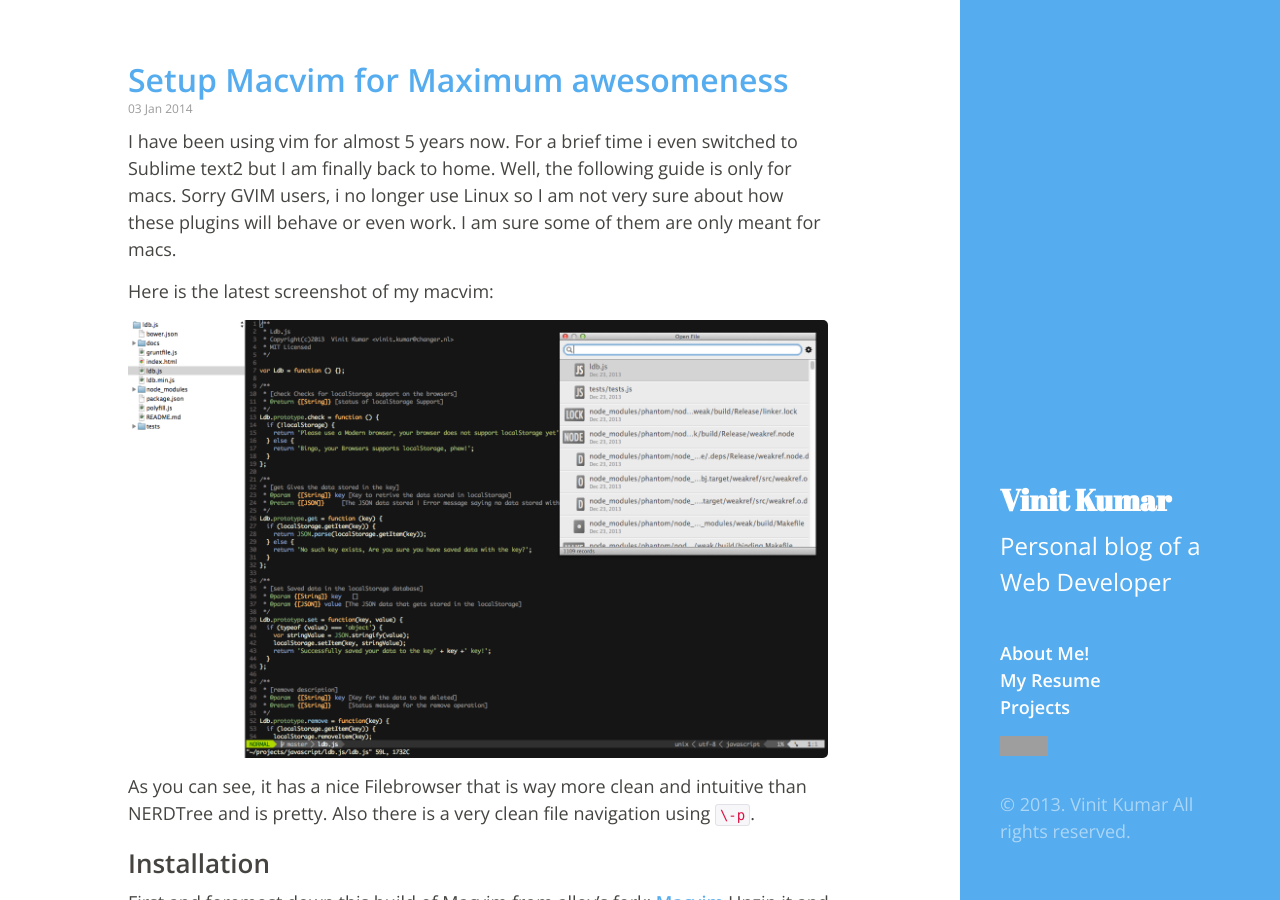
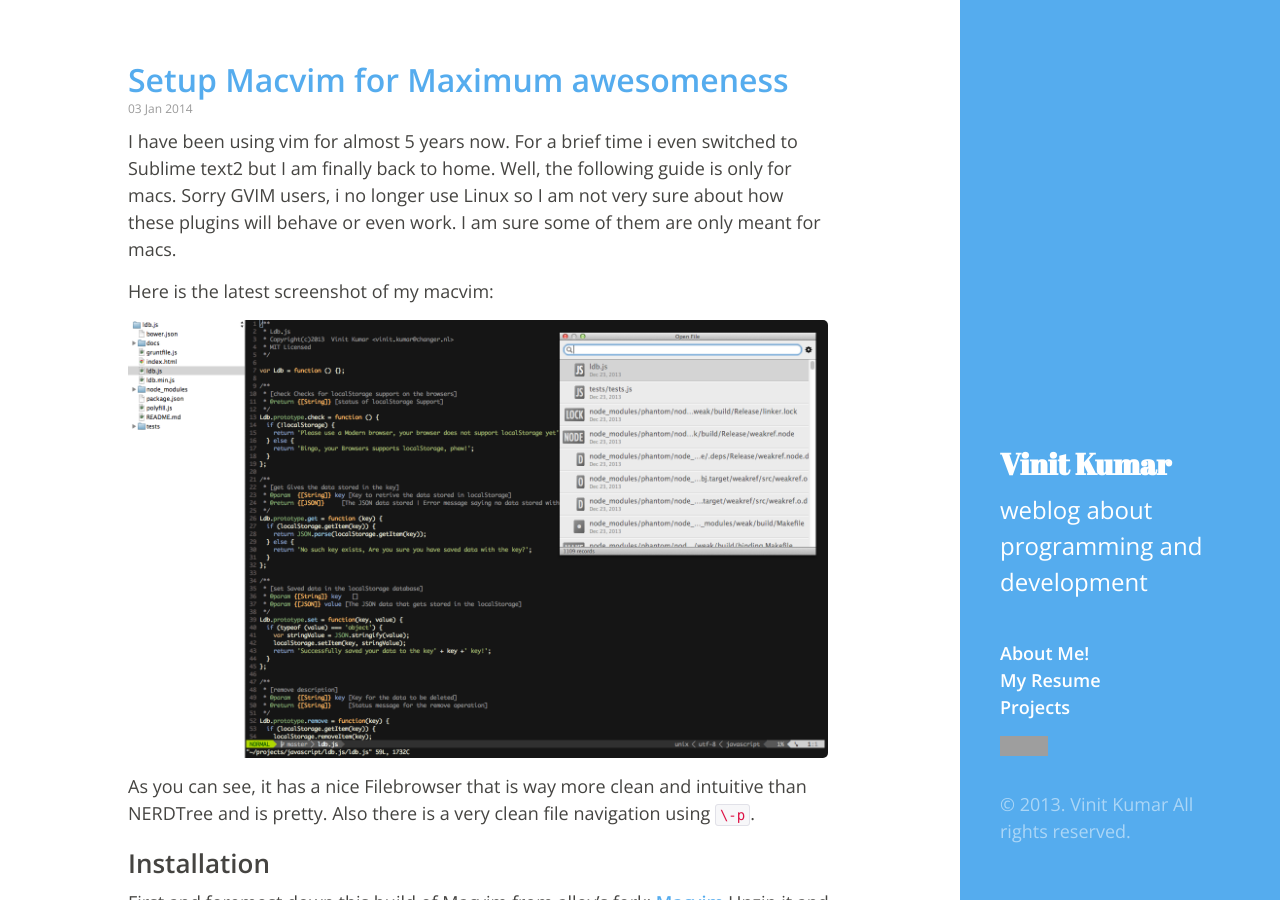
Before and after one commit to vinitkumar/vinitkumar.github.com, a Jekyll site: the page built from index.html, in a window 1280 px wide and 900 px high. Built offline with Jekyll 4.4.1, drawn with Linux system fonts in a browser that asks for light colours; Markdown is read by kramdown in place of the engine named in the settings; the list of posts is cut into pages by our own code; grey boxes are pictures that could not be loaded.

Commit message:
add different project

```diff
--- a/_config.yml
+++ b/_config.yml
@@ -1,6 +1,6 @@
 title:        Vinit Kumar
 tagline:      'Web, Programming and Life'
-description:  'Personal blog of a Web Developer'
+description:  'weblog about programming and development'
 url:          http://vinitkumar.me
 version:      1.1.0
 author:
```
